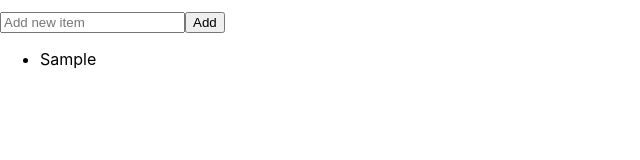
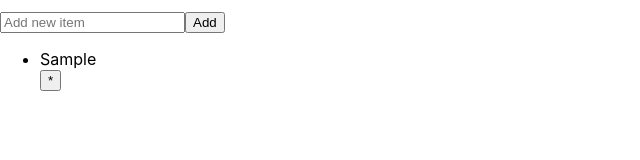
Before and after one commit to Keerthanabas/Shopping-List, a React (Create React App) app: page / in a window 1280 px wide. Both pictures are taken after typing "Sample" into the empty fields and a click on the button "Add". Shown: the part 120-280 px from the top of the page, without its empty margins (0-640 px from the left). Built offline with nearby package versions, Linux system fonts and the light colour scheme.

Commit message:
almost complete

```diff
--- a/src/App.js
+++ b/src/App.js
@@ -28,7 +28,7 @@ console.log(items)
     <div>
       <ul>
         {items.map((item,index)=>{
-          return <ShoppingList key={index} text={item} />
+          return <ShoppingList key={index} text={item} deleteItem={deleteItem} id={index}/>
         })}
         </ul>
 
--- a/src/components/InputArea.js
+++ b/src/components/InputArea.js
@@ -1,4 +1,5 @@
 import React, { useState } from "react";
+
 
 
 const InputArea = (props) => {
@@ -17,8 +18,6 @@ const InputArea = (props) => {
                 }}>Add</button>
 
         </div>
-
-
     )
 }
 export default InputArea
--- a/src/components/shoppinglist.js
+++ b/src/components/shoppinglist.js
@@ -4,7 +4,7 @@ import React from 'react';
 const ShoppingList = (props)=>{
     return(
         <div>
-        <li>{props.text} </li>
+        <li>{props.text}</li>  <button onClick={()=>props.deleteItem(props.id)}>*</button>
         </div>
     )
 }
```
